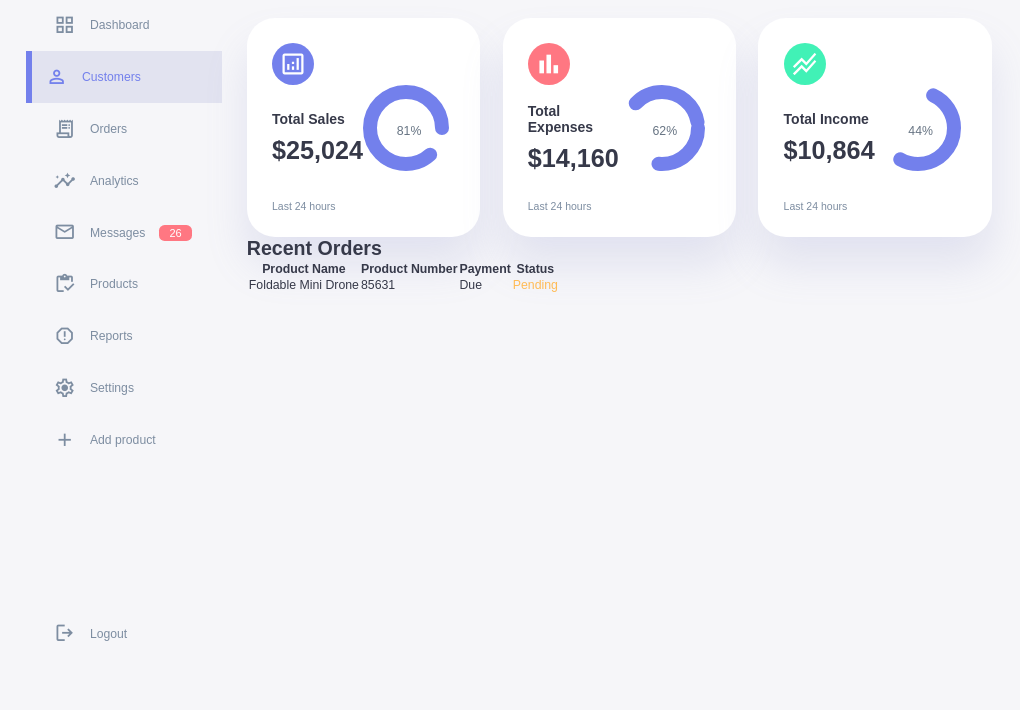
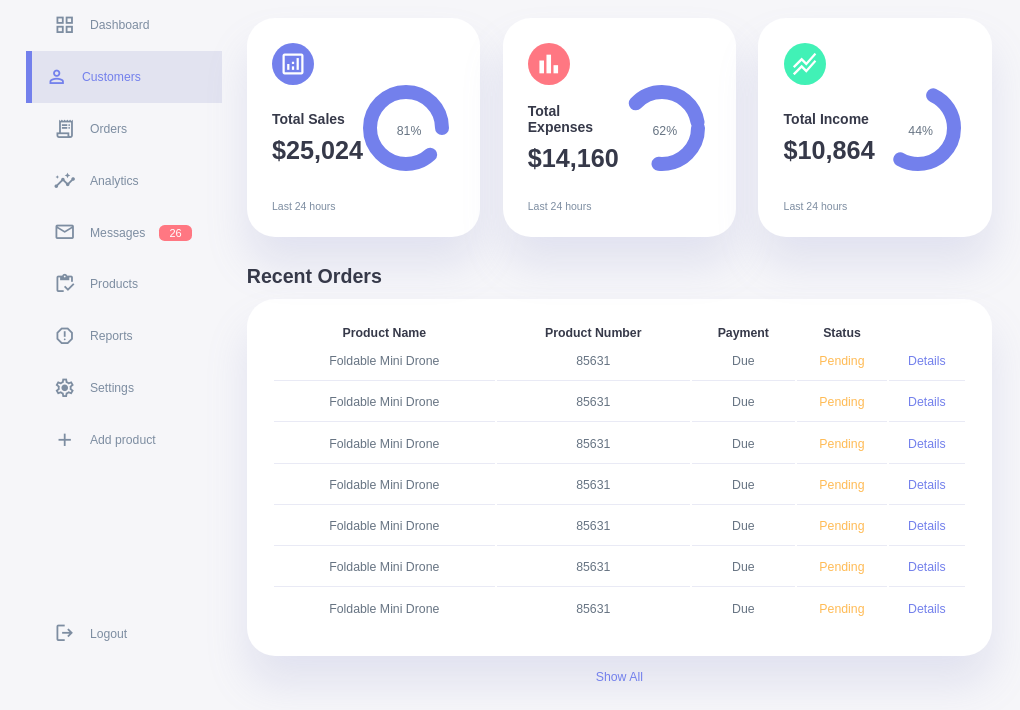
Before and after one commit to Lausciaca/plantilla-dashboard, a plain HTML site: page index.html in a window 1280 px wide. Shown: the part 90-800 px from the top of the page, without its empty margins (0-1020 px from the left). Drawn offline with nearby package versions, Linux system fonts and the light colour scheme.

Commit message:
Seccion de Recent Orders

```diff
--- a/index.html
+++ b/index.html
@@ -139,7 +139,7 @@
                 <!-- Finaliza Ingresos -->
             </div>
             <!-- Finaliza Insights -->
-             <div class="recent-order">
+             <div class="recent-orders">
                 <h2>Recent Orders</h2>
                 <table>
                     <thead>
@@ -157,9 +157,53 @@
                             <td>85631</td>
                             <td>Due</td>
                             <td class="warning">Pending</td>
+                            <td class="primary">Details</td>
+                        </tr>
+                        <tr>
+                            <td>Foldable Mini Drone</td>
+                            <td>85631</td>
+                            <td>Due</td>
+                            <td class="warning">Pending</td>
+                            <td class="primary">Details</td>
+                        </tr>
+                        <tr>
+                            <td>Foldable Mini Drone</td>
+                            <td>85631</td>
+                            <td>Due</td>
+                            <td class="warning">Pending</td>
+                            <td class="primary">Details</td>
+                        </tr>
+                        <tr>
+                            <td>Foldable Mini Drone</td>
+                            <td>85631</td>
+                            <td>Due</td>
+                            <td class="warning">Pending</td>
+                            <td class="primary">Details</td>
+                        </tr>
+                        <tr>
+                            <td>Foldable Mini Drone</td>
+                            <td>85631</td>
+                            <td>Due</td>
+                            <td class="warning">Pending</td>
+                            <td class="primary">Details</td>
+                        </tr>
+                        <tr>
+                            <td>Foldable Mini Drone</td>
+                            <td>85631</td>
+                            <td>Due</td>
+                            <td class="warning">Pending</td>
+                            <td class="primary">Details</td>
+                        </tr>
+                        <tr>
+                            <td>Foldable Mini Drone</td>
+                            <td>85631</td>
+                            <td>Due</td>
+                            <td class="warning">Pending</td>
+                            <td class="primary">Details</td>
                         </tr>
                     </tbody>
                 </table>
+                <a href="#">Show All</a>
              </div>
         </main>
     </div>
--- a/style.css
+++ b/style.css
@@ -307,3 +307,38 @@ main .insights small{
     margin-top: 1.6rem;
     display: block;
 }
+
+
+/* Recent orders */
+main .recent-orders{
+    margin-top: 2rem;
+}
+main .recent-orders h2{
+    margin-bottom: 0.8rem;
+}
+main .recent-orders table{
+    background: var(--color-white);
+    width: 100%;
+    border-radius: var(--card-border-radius);
+    padding: var(--card-padding);
+    text-align: center;
+    box-shadow: var(--box-shadow);
+    transition: all 300ms ease;
+}
+main .recent-orders table:hover{
+    box-shadow: none;
+}
+main table tbody td{
+    height: 2.8rem;
+    border-bottom: 1px solid var(--color-light);
+    color: var(--color-dark-variant);
+}
+main table tbody tr:last-child td{
+    border: none;
+}
+main .recent-orders a{
+    text-align: center;
+    display: block;
+    margin: 1rem auto;
+    color: var(--color-primary);
+}
```
